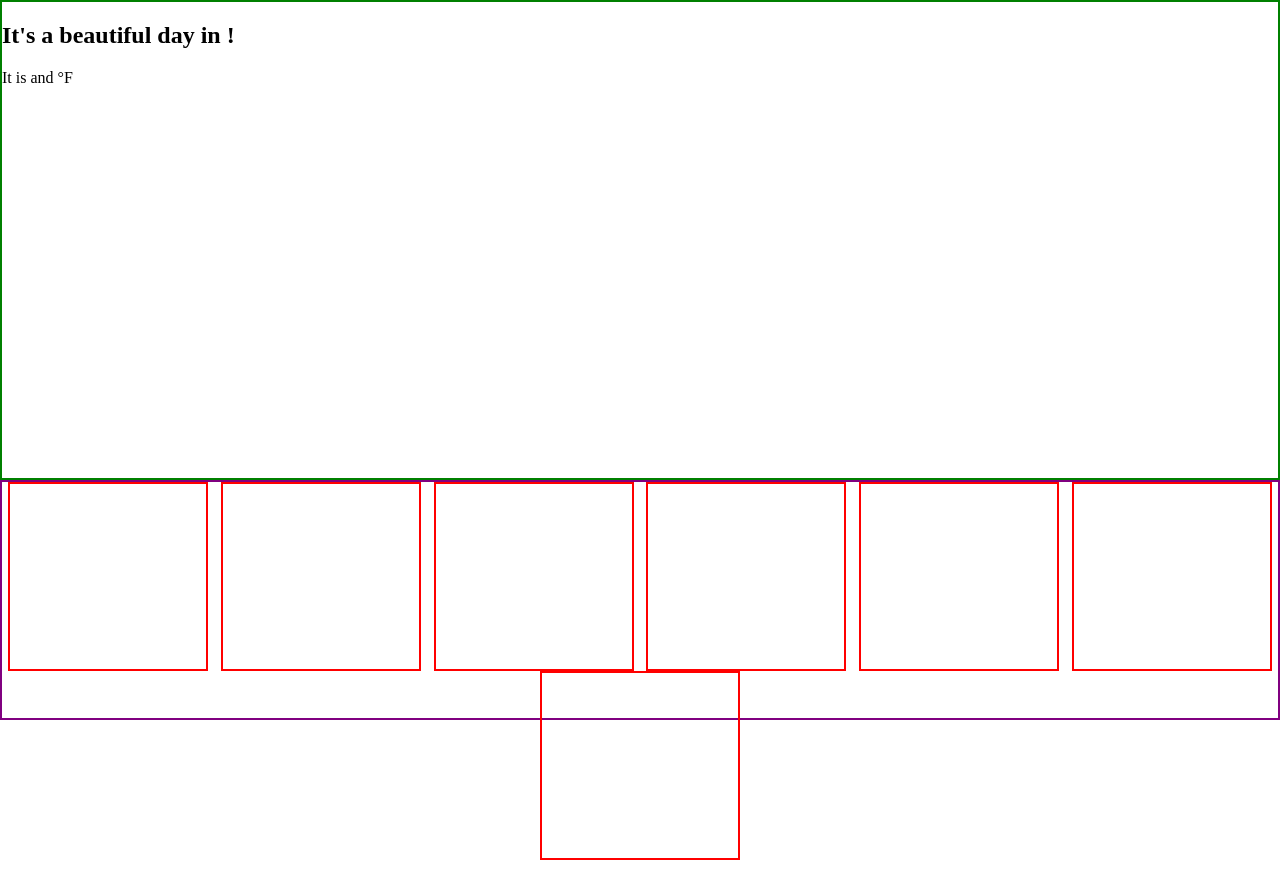
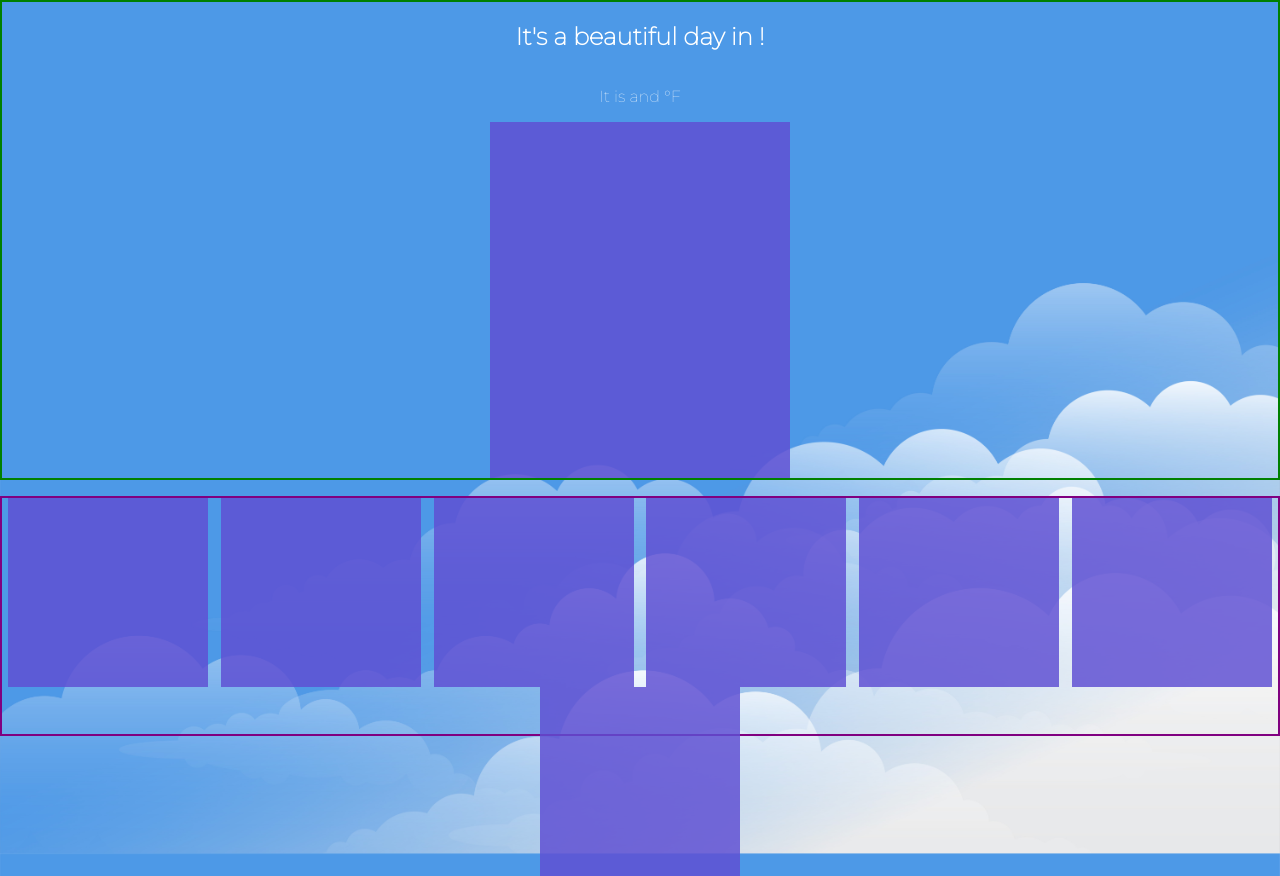
Before and after one commit to PJenkins28/weather-app, a plain HTML site: page index.html in a window 1280 px wide. Drawn offline with Linux system fonts and the light colour scheme; no server answers.

Commit message:
added background image, styling to main content, styling to day cards

```diff
--- a/index.html
+++ b/index.html
@@ -4,6 +4,9 @@
     <meta charset="UTF-8">
     <meta http-equiv="X-UA-Compatible" content="IE=edge">
     <meta name="viewport" content="width=device-width, initial-scale=1.0">
+    <link rel="preconnect" href="https://fonts.googleapis.com">
+<link rel="preconnect" href="https://fonts.gstatic.com" crossorigin>
+<link href="https://fonts.googleapis.com/css2?family=Montserrat:wght@100&display=swap" rel="stylesheet">
     <link rel="stylesheet" href="style.css">
     <title>Weather</title>
 </head>
@@ -12,15 +15,18 @@
         <section class="current-day">
             <h1 id="test"> It's a beautiful day in <span id="city-name"></span>!</h1>
             <div><p id="weather-summary">It is <span id="feels-like"></span> and <span id="temp"></span>°F</p></div>
+            <section class="current-info" id="card">
+
+            </section>
         </section>
         <section class="week-forecast">
-            <section class="day-card" id="mon"></section>
-            <section class="day-card" id="tues"></section>
-            <section class="day-card" id="wed"></section>
-            <section class="day-card" id="thur"></section>
-            <section class="day-card" id="fri"></section>
-            <section class="day-card" id="sat"></section>
-            <section class="day-card" id="sun"></section>
+            <section class="day-card" id="card" id="mon"></section>
+            <section class="day-card" id="card" id="tues"></section>
+            <section class="day-card" id="card" id="wed"></section>
+            <section class="day-card" id="card" id="thur"></section>
+            <section class="day-card" id="card" id="fri"></section>
+            <section class="day-card" id="card" id="sat"></section>
+            <section class="day-card" id="card" id="sun"></section>
         </section>
     </main>
 
--- a/main.js
+++ b/main.js
@@ -4,7 +4,7 @@ let temp = document.getElementById("temp");
 
 async function getCity() {
   const response = await fetch(
-    "http://api.weatherapi.com/v1/current.json?key=81c7026d69634f71bea131013232003&q=atlanta&aqi=no"
+    "http://api.weatherapi.com/v1/current.json?key=81c7026d69634f71bea131013232003&q=sevilla&aqi=no"
   );
   const cityData = await response.json();
 
--- a/style.css
+++ b/style.css
@@ -4,10 +4,23 @@
 body {
     padding: 0;
     margin: 0;
+    background-image: url(img/25501.jpg);
+    background-size: cover;
+    color: white;
+    font-family: 'Montserrat', sans-serif;
 }
 main {
     display: flex;
     flex-direction: column;
+    gap: 1rem;
+
+}
+h1 {
+
+}
+#card {
+    background-color: rgba(95, 79, 211, 0.836);
+
 }
 .current-day,.week-forecast {
     width: 100%;
@@ -15,6 +28,15 @@ main {
 .current-day {
     border: 2px solid green;
     height: 60vh;
+    display: flex;
+    flex-direction: column;
+    justify-content: center;
+    align-items: center;
+}
+.current-info{
+    /* border: 2px solid rgb(250, 250, 250); */
+    width: 300px;
+    height: 80%;
 }
 .week-forecast {
     border: 2px solid purple;
@@ -25,7 +47,7 @@ main {
     flex-wrap: wrap;
 }
 .day-card {
-    border: 2px solid red;
+    /* border: 2px solid red; */
     height: 80%;
     width: 200px;
     flex-shrink: 0;
```
Also changed, not shown: img/25501.jpg (added), img/licenses/License free.txt (added), img/licenses/License premium.txt (added), 1 other file.
